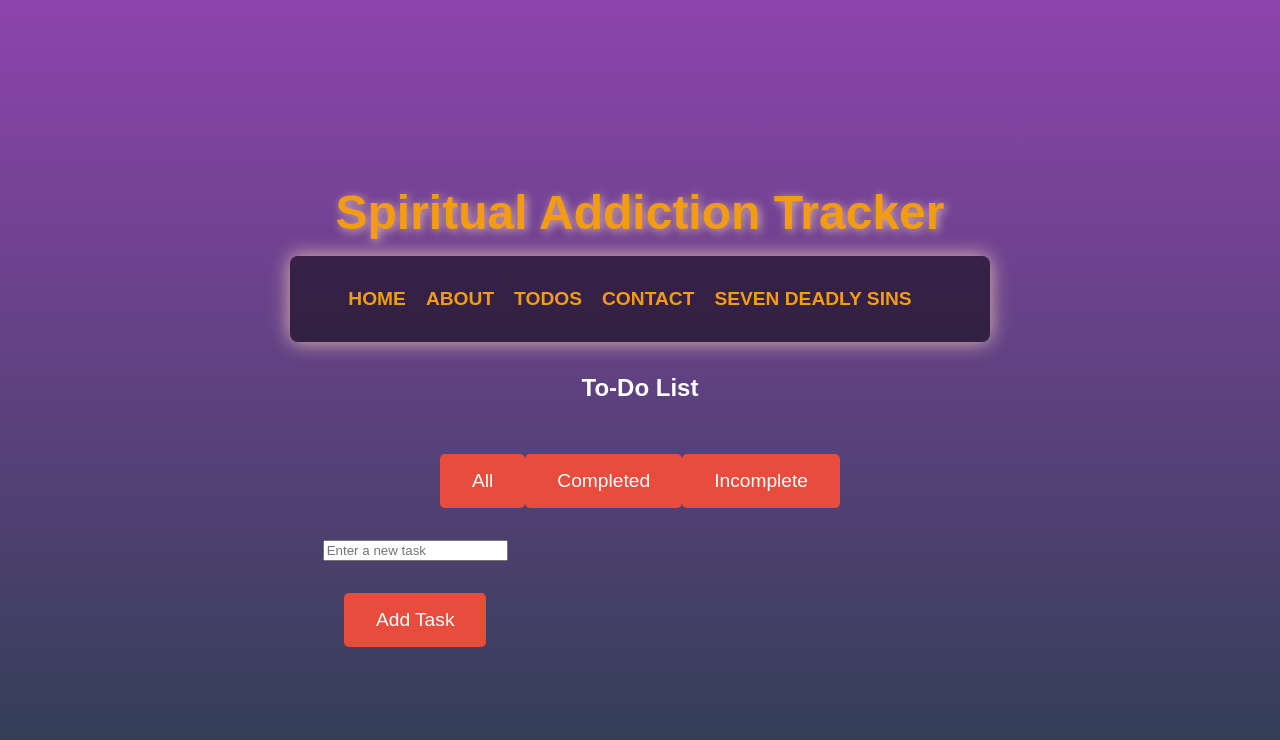
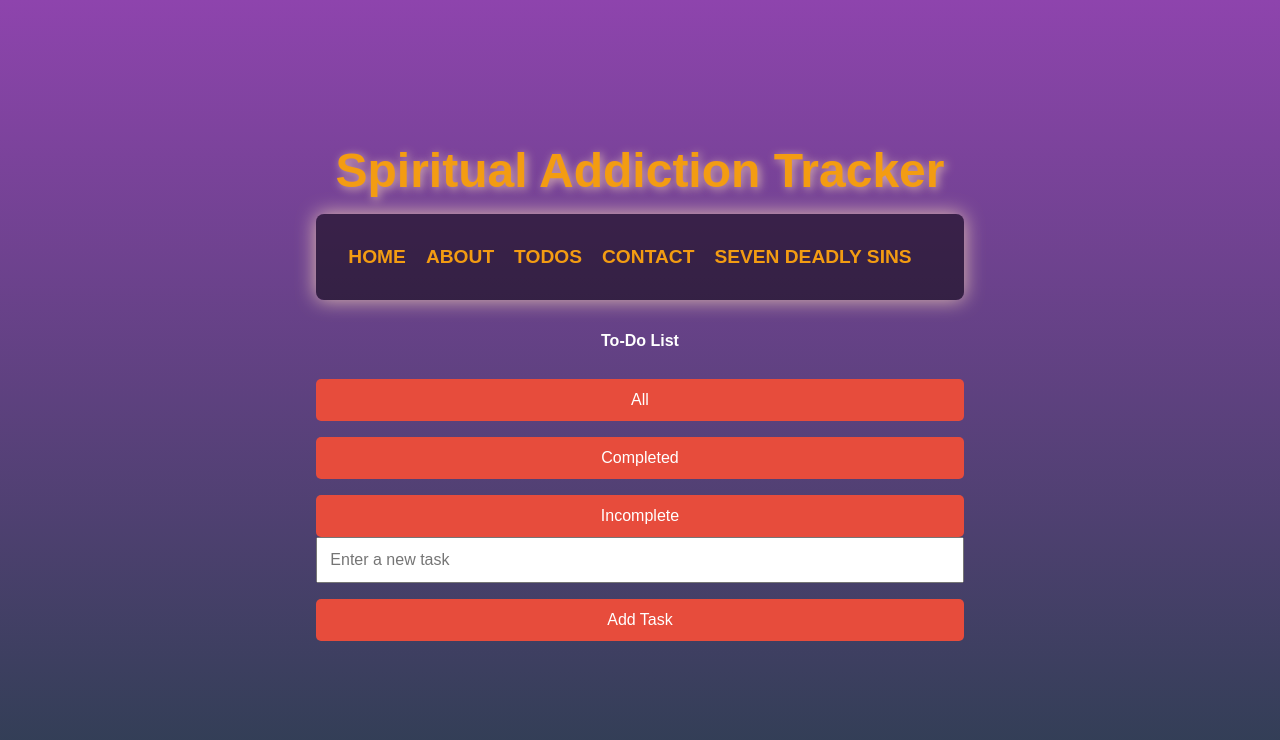
Before and after one commit to Matthew-Bourgeois/spiritual-addiction-tracker, a React (Create React App) app: page /todo in a window 1280 px wide. Shown: the top 740 px of the page. Built offline with nearby package versions, Linux system fonts and the light colour scheme.

Commit message:
Stable working version of entire app with fixed routing and all features functional

```diff
--- a/package.json
+++ b/package.json
@@ -9,7 +9,7 @@
     "@testing-library/user-event": "^13.5.0",
     "react": "^19.1.0",
     "react-dom": "^19.1.0",
-    "react-router-dom": "^5.1.0",
+    "react-router-dom": "^6.30.0",
     "react-scripts": "^3.0.1",
     "web-vitals": "^2.1.4"
   },
--- a/src/App.css
+++ b/src/App.css
@@ -1,49 +1,25 @@
-.App {
-  text-align: center;
+html, body {
+  overflow-x: hidden;
+  margin: 0;
+  padding: 0;
+  width: 100%;
 }
 
-.App-logo {
-  height: 40vmin;
-  pointer-events: none;
+
+
+/* Base Styling */
+html, body {
+  margin: 0;
+  padding: 0;
+  overflow-x: hidden;
+  width: 100%;
 }
 
-@media (prefers-reduced-motion: no-preference) {
-  .App-logo {
-    animation: App-logo-spin infinite 20s linear;
-  }
-}
-
-.App-header {
-  background-color: #282c34;
-  min-height: 100vh;
-  display: flex;
-  flex-direction: column;
-  align-items: center;
-  justify-content: center;
-  font-size: calc(10px + 2vmin);
-  color: white;
-}
-
-.App-link {
-  color: #61dafb;
-}
-
-@keyframes App-logo-spin {
-  from {
-    transform: rotate(0deg);
-  }
-  to {
-    transform: rotate(360deg);
-  }
-}
-/* General Body and Layout */
 body {
   font-family: 'Arial', sans-serif;
-  background: linear-gradient(to top, #2c3e50, #8e44ad); /* Dark to light gradient */
-  color: white; /* White text for contrast */
-  margin: 0;
-  padding: 0;
-  height: 100vh; /* Full view height */
+  background: linear-gradient(to top, #2c3e50, #8e44ad);
+  color: white;
+  height: 100vh;
   display: flex;
   flex-direction: column;
   justify-content: center;
@@ -54,10 +30,10 @@ body {
 /* Header (Title) */
 h1 {
   font-size: 3rem;
-  color: #f39c12; /* Golden yellow for a hopeful, divine touch */
-  text-shadow: 2px 2px 10px rgba(255, 223, 186, 0.7); /* Subtle glowing effect */
+  color: #f39c12;
+  text-shadow: 2px 2px 10px rgba(255, 223, 186, 0.7);
   margin-bottom: 1rem;
-  animation: fadeIn 2s ease-in-out; /* Fade-in effect */
+  animation: fadeIn 2s ease-in-out;
 }
 
 /* Navigation Bar */
@@ -89,7 +65,7 @@ nav ul li a {
 }
 
 nav ul li a:hover {
-  color: #fff; /* Light up on hover */
+  color: #fff;
 }
 
 /* Section Styling */
@@ -121,11 +97,41 @@ button {
   color: white;
   cursor: pointer;
   transition: background-color 0.3s ease;
-  margin-top: 2rem;
+  margin-top: 1rem;
 }
 
 button:hover {
   background-color: #c0392b;
+}
+
+/* Side-by-Side Task Layout */
+.task-container {
+  display: flex;
+  flex-wrap: wrap;
+  justify-content: space-between;
+  gap: 2rem;
+  align-items: flex-start;
+  width: 100%;
+  max-width: 100%;
+  box-sizing: border-box;
+}
+
+.task-container form {
+  flex: 1;
+  min-width: 250px;
+}
+
+.task-container ul {
+  flex: 2;
+  min-width: 300px;
+}
+
+/* Responsive Form Fields */
+input,
+textarea,
+button {
+  max-width: 100%;
+  box-sizing: border-box;
 }
 
 /* Animation Effects */
@@ -149,22 +155,48 @@ button:hover {
   }
 }
 
+/* Make text wrap and shrink nicely */
+.task-container {
+  word-break: break-word;
+}
+
+.task-container span,
+.task-container li {
+  white-space: normal;
+  word-wrap: break-word;
+  overflow-wrap: anywhere;
+}
+
+
+/* Prevent overflow and ensure visibility on small screens */
+* {
+  box-sizing: border-box;
+  max-width: 100%;
+}
 
 .task-container {
+  width: 100%;
+  overflow-x: hidden;
+  flex-wrap: wrap;
   display: flex;
-  justify-content: space-between;
-  gap: 2rem;
-  align-items: flex-start;
-  margin-top: 2rem;
-  flex-wrap: wrap;
+  gap: 1rem;
 }
 
-.task-container form {
-  flex: 1;
-  min-width: 250px;
+.task-container form,
+.task-container ul {
+  flex: 1 1 100%;
 }
 
-.task-container ul {
-  flex: 2;
-  min-width: 300px;
+li, span, input, textarea, button, h2 {
+  word-break: break-word;
+  white-space: normal;
+  overflow-wrap: anywhere;
+  font-size: 1rem;
 }
+
+/* Make sure input fields and buttons don’t stretch or get cut off */
+input, textarea, button {
+  width: 100%;
+  padding: 0.75rem;
+  font-size: 1rem;
+}
--- a/src/pages/SevenDeadlySins.js
+++ b/src/pages/SevenDeadlySins.js
@@ -1,50 +1,48 @@
 import React, { useState } from 'react';
 import { useNavigate } from 'react-router-dom';
 
-// ⬇ Move this outside the component so it only runs once
 const initialSins = [
-  { name: 'Pride', verse: 'Proverbs 16:18 - Pride goes before destruction, a haughty spirit before a fall.', isOvercome: false },
-  { name: 'Envy', verse: 'James 3:16 - For where you have envy and selfish ambition, there you find disorder and every evil practice.', isOvercome: false },
-  { name: 'Wrath', verse: 'Ecclesiastes 7:9 - Do not be quickly provoked in your spirit, for anger resides in the lap of fools.', isOvercome: false },
-  { name: 'Lust', verse: '1 John 2:16 - For everything in the world—the lust of the flesh, the lust of the eyes, and the pride of life—comes not from the Father but from the world.', isOvercome: false },
-  { name: 'Gluttony', verse: '1 Corinthians 6:19-20 - Do you not know that your bodies are temples of the Holy Spirit?', isOvercome: false },
-  { name: 'Greed', verse: 'Luke 12:15 - Watch out! Be on your guard against all kinds of greed; life does not consist in an abundance of possessions.', isOvercome: false },
-  { name: 'Sloth', verse: 'Proverbs 19:15 - Laziness brings on deep sleep, and the shiftless go hungry.', isOvercome: false },
+  { name: 'Pride', verse: 'Proverbs 16:18', isOvercome: false },
+  { name: 'Envy', verse: 'James 3:16', isOvercome: false },
+  { name: 'Wrath', verse: 'Ecclesiastes 7:9', isOvercome: false },
+  { name: 'Lust', verse: '1 John 2:16', isOvercome: false },
+  { name: 'Gluttony', verse: '1 Corinthians 6:19-20', isOvercome: false },
+  { name: 'Greed', verse: 'Luke 12:15', isOvercome: false },
+  { name: 'Sloth', verse: 'Proverbs 19:15', isOvercome: false },
 ];
 
 const SevenDeadlySins = () => {
   const navigate = useNavigate();
-  const [trackedSins, setTrackedSins] = useState(initialSins);
+  const [sins, setSins] = useState(initialSins);
 
-  const handleOvercome = (index) => {
-    const updatedSins = [...trackedSins];
-    updatedSins[index].isOvercome = !updatedSins[index].isOvercome;
-    setTrackedSins(updatedSins);
+  const toggleOvercome = (index) => {
+    const updated = [...sins];
+    updated[index].isOvercome = !updated[index].isOvercome;
+    setSins(updated);
   };
 
   return (
-    <div>
+    <div style={{ padding: '1rem', maxWidth: '600px', margin: '0 auto' }}>
       <h2>The Seven Deadly Sins</h2>
-      <ul>
-        {trackedSins.map((sin, index) => (
+      <ul style={{ padding: 0, listStyle: 'none' }}>
+        {sins.map((sin, index) => (
           <li key={index} style={{ marginBottom: '20px' }}>
             <div>
               <strong>{sin.name}</strong>
-              <p>Associated Bible Verse: {sin.verse}</p>
-              <button onClick={() => handleOvercome(index)}>
+              <p>{sin.verse}</p>
+              <button onClick={() => toggleOvercome(index)}>
                 {sin.isOvercome ? 'Overcome' : 'Struggling'}
               </button>
+              {sin.isOvercome && (
+                <p style={{ color: 'green', fontStyle: 'italic' }}>
+                  You've overcome this sin! Keep growing in the Lord.
+                </p>
+              )}
             </div>
-            {sin.isOvercome && (
-              <p style={{ color: 'green', fontStyle: 'italic' }}>
-                You've overcome this sin! Keep growing in the Lord.
-              </p>
-            )}
           </li>
         ))}
       </ul>
 
-      {/* Back Button */}
       <button onClick={() => navigate('/')}>Back to Home</button>
     </div>
   );
```
Also changed, not shown: 1 other file (tests, documents, lock files or other folders).
